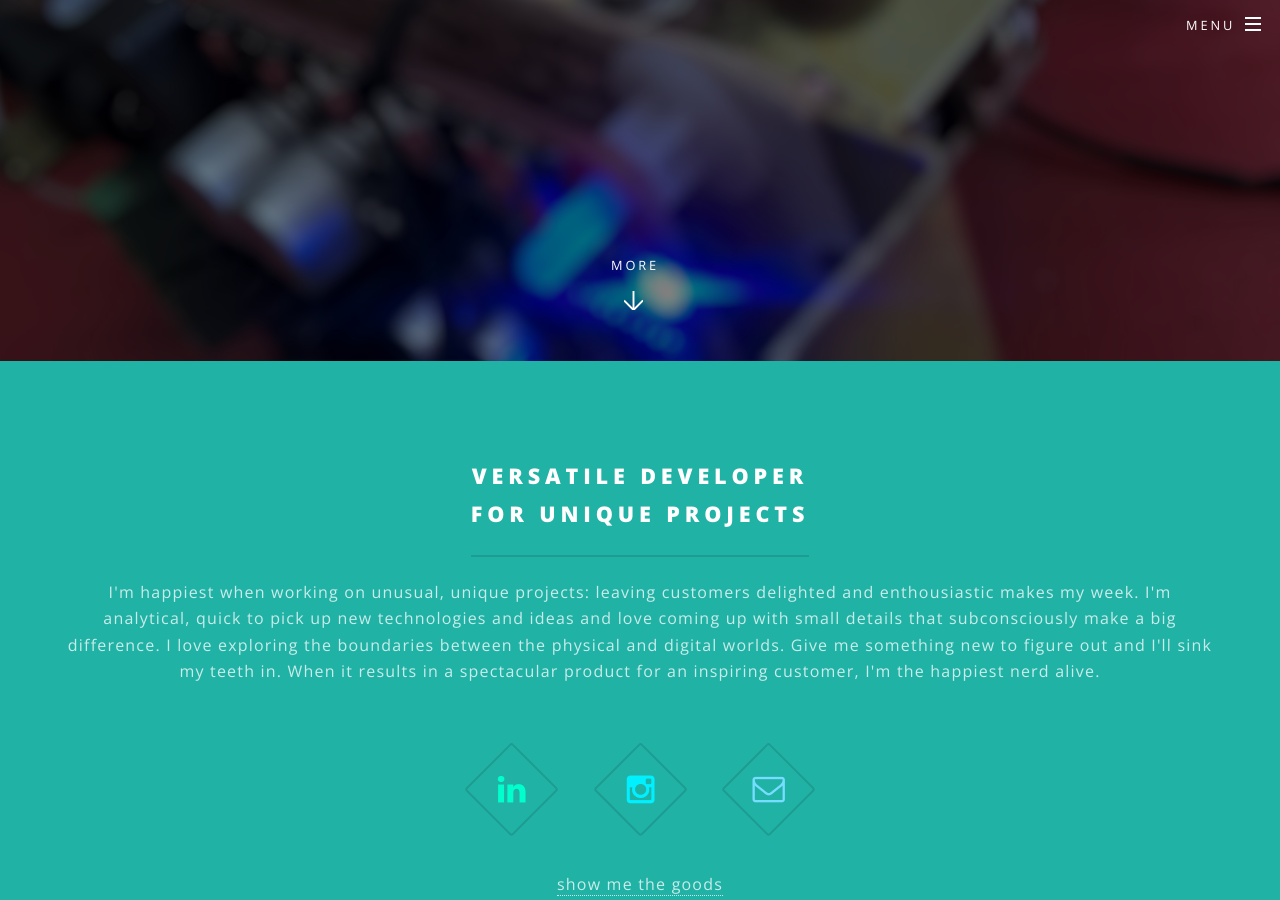
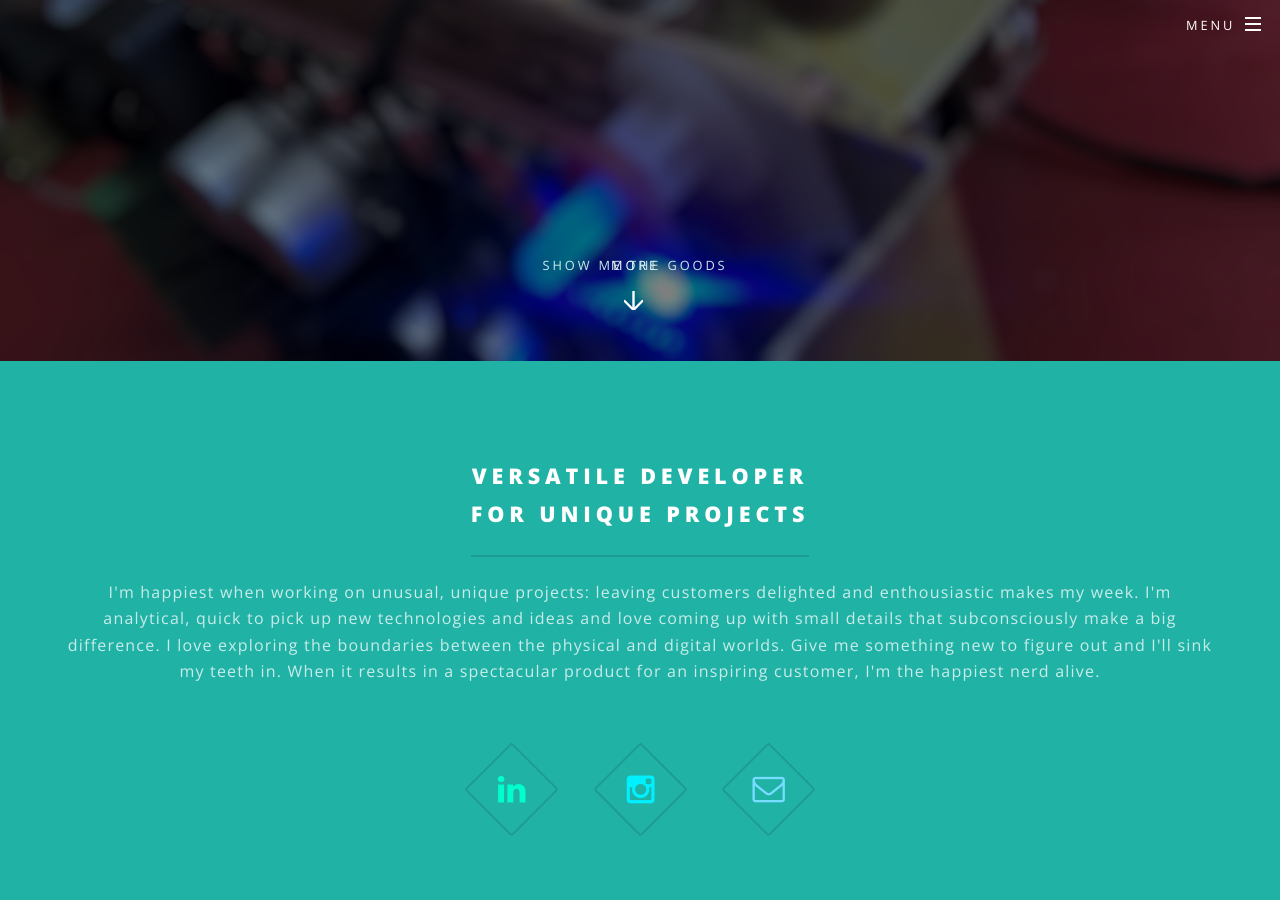
Before and after one commit to BasPaap/baspaap.github.io, a Jekyll site: the page built from index.html, in a window 1280 px wide and 900 px high, scrolled down 539 px. Built offline with Jekyll 4.4.1, drawn with Linux system fonts in a browser that asks for light colours.

Commit message:
Added "one" section

```diff
--- a/css/main.scss
+++ b/css/main.scss
@@ -1480,6 +1480,45 @@
 		}
 	}
 
+#one {
+	.more {
+			@include vendor('transition', ('transform 0.75s ease', 'opacity 0.75s ease'));
+			@include vendor('transition-delay', '3.5s');
+			@include vendor('transform', 'translateY(0)');
+			border: none;
+			bottom: 0;
+			color: inherit;
+			font-size: 0.8em;
+			height: 8.5em;
+			left: 50%;
+			letter-spacing: _size(letter-spacing-alt);
+			margin-left: -8.5em;
+			opacity: 1;
+			outline: 0;
+			padding-left: _size(letter-spacing-alt);
+			position: absolute;
+			text-align: center;
+			text-transform: uppercase;
+			width: 16em;
+			z-index: 1;
+
+			&:after {
+				background-image: url('images/arrow.svg');
+				background-position: center;
+				background-repeat: no-repeat;
+				background-size: contain;
+				bottom: 4em;
+				content: '';
+				display: block;
+				height: 1.5em;
+				left: 50%;
+				margin: 0 0 0 -0.75em;
+				position: absolute;
+				width: 1.5em;
+			}
+		}
+}
+
 /* Banner */
 
 	#banner {
```
